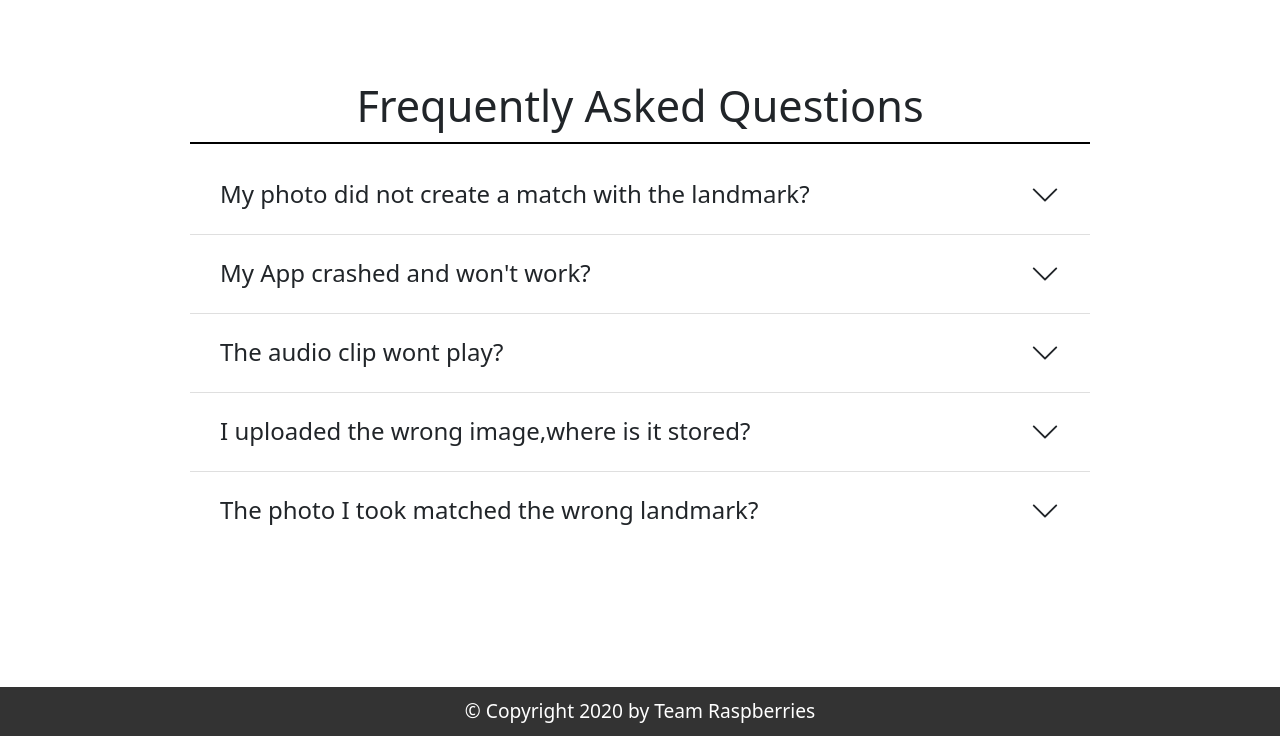
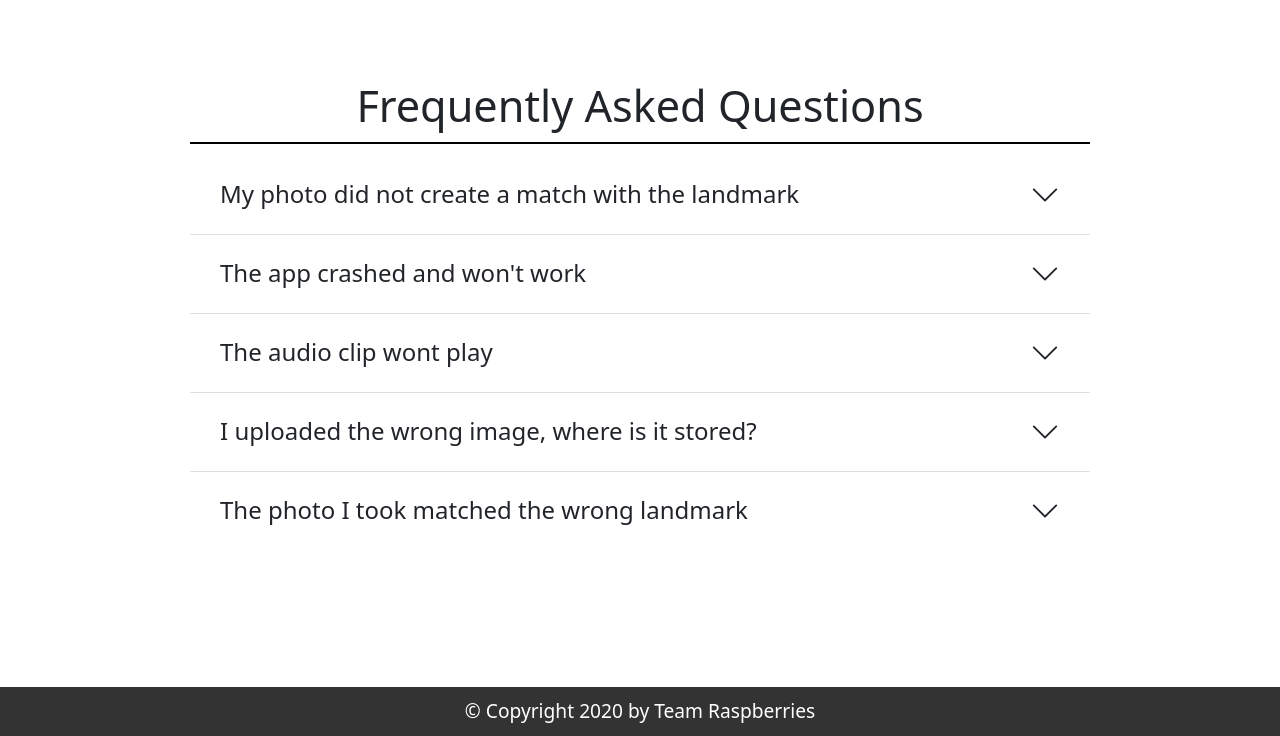
Before and after one commit to jordan-git/landmark-app, a PHP site: template src/templates/faq.twig in a window 1280 px wide. Shown: the part 64-800 px from the top of the page. Run offline with PHP 8.4, Linux system fonts and the light colour scheme; the template is opened without the code that fills it, so the values that code supplies are empty; some libraries are stand-ins or nearby versions.

Commit message:
Landmark restructure

```diff
--- a/src/public/css/faq.css
+++ b/src/public/css/faq.css
@@ -1,6 +1,6 @@
 .faq {
     margin: 60px auto 0;
-    padding: 20px 0 0;
+    padding: 20px 20px 0;
     max-width: 1100px;
     display: flex;
     flex-direction: column;
--- a/src/public/css/main.css
+++ b/src/public/css/main.css
@@ -9,6 +9,7 @@ body {
 }
 
 header {
+    width: 100%;
     color: white;
     background: #333;
 }
--- a/src/templates/faq.twig
+++ b/src/templates/faq.twig
@@ -16,7 +16,7 @@
             <h2 class="accordion-header" id="flush-headingOne">
                 <button class="accordion-button collapsed" type="button" data-bs-toggle="collapse"
                     data-bs-target="#flush-collapseOne" aria-expanded="false" aria-controls="flush-collapseOne">
-                    My photo did not create a match with the landmark?
+                    My photo did not create a match with the landmark
                 </button>
             </h2>
             <div id="flush-collapseOne" class="accordion-collapse collapse" aria-labelledby="flush-headingOne"
@@ -31,48 +31,48 @@
             <h2 class="accordion-header" id="flush-headingTwo">
                 <button class="accordion-button collapsed" type="button" data-bs-toggle="collapse"
                     data-bs-target="#flush-collapseTwo" aria-expanded="false" aria-controls="flush-collapseTwo">
-                    My App crashed and won't work?
+                    The app crashed and won't work
                 </button>
             </h2>
             <div id="flush-collapseTwo" class="accordion-collapse collapse" aria-labelledby="flush-headingTwo"
                 data-bs-parent="#accordionFlushExample">
-                <div class="accordion-body">Please restart the application.If this doesnt work visit the contact page and please let us know</div>
+                <div class="accordion-body">Please refresh the application. If this doesnt work visit the contact page and please let us know</div>
             </div>
         </div>
         <div class="accordion-item">
             <h2 class="accordion-header" id="flush-headingThree">
                 <button class="accordion-button collapsed" type="button" data-bs-toggle="collapse"
                     data-bs-target="#flush-collapseThree" aria-expanded="false" aria-controls="flush-collapseThree">
-                    The audio clip wont play?
+                    The audio clip wont play
                 </button>
             </h2>
             <div id="flush-collapseThree" class="accordion-collapse collapse" aria-labelledby="flush-headingThree"
                 data-bs-parent="#accordionFlushExample">
-                <div class="accordion-body">Please restart the application.If your still experiencing issues, please let us know.</div>
+                <div class="accordion-body">Please refresh the application. If you are still experiencing issues, please let us know.</div>
             </div>
         </div>
         <div class="accordion-item">
             <h2 class="accordion-header" id="flush-headingFour">
                 <button class="accordion-button collapsed" type="button" data-bs-toggle="collapse"
                     data-bs-target="#flush-collapseFour" aria-expanded="false" aria-controls="flush-collapseFour">
-                    I uploaded the wrong image,where is it stored?
+                    I uploaded the wrong image, where is it stored?
                 </button>
             </h2>
             <div id="flush-collapseFour" class="accordion-collapse collapse" aria-labelledby="flush-headingFour"
                 data-bs-parent="#accordionFlushExample">
-                <div class="accordion-body">All images are automatically deleted once processed,we do not hold any images taken by users in our database.</div>
+                <div class="accordion-body">All images are automatically deleted once processed, we do not hold any images taken by users in our database.</div>
             </div>
         </div>
         <div class="accordion-item">
             <h2 class="accordion-header" id="flush-headingFive">
                 <button class="accordion-button collapsed" type="button" data-bs-toggle="collapse"
                     data-bs-target="#flush-collapseFive" aria-expanded="false" aria-controls="flush-collapseFive">
-                    The photo I took matched the wrong landmark?
+                    The photo I took matched the wrong landmark
                 </button>
             </h2>
             <div id="flush-collapseFive" class="accordion-collapse collapse" aria-labelledby="flush-headingFive"
                 data-bs-parent="#accordionFlushExample">
-                <div class="accordion-body">The application is still in its infancy stages,We would greatly appreciate you let us know by emailing whatsthis@gmail.com.</div>
+                <div class="accordion-body">The application is still in its infancy stages, we would greatly appreciate you let us know by emailing <a href="mailto:support@whatsthis.com">support@whatsthis.com</a></div>
             </div>
         </div>
 </div>
```
Also changed, not shown: src/public/css/landmark.css (+23 -19 lines), src/templates/landmark.twig (+4 -6 lines), 1 other file.
